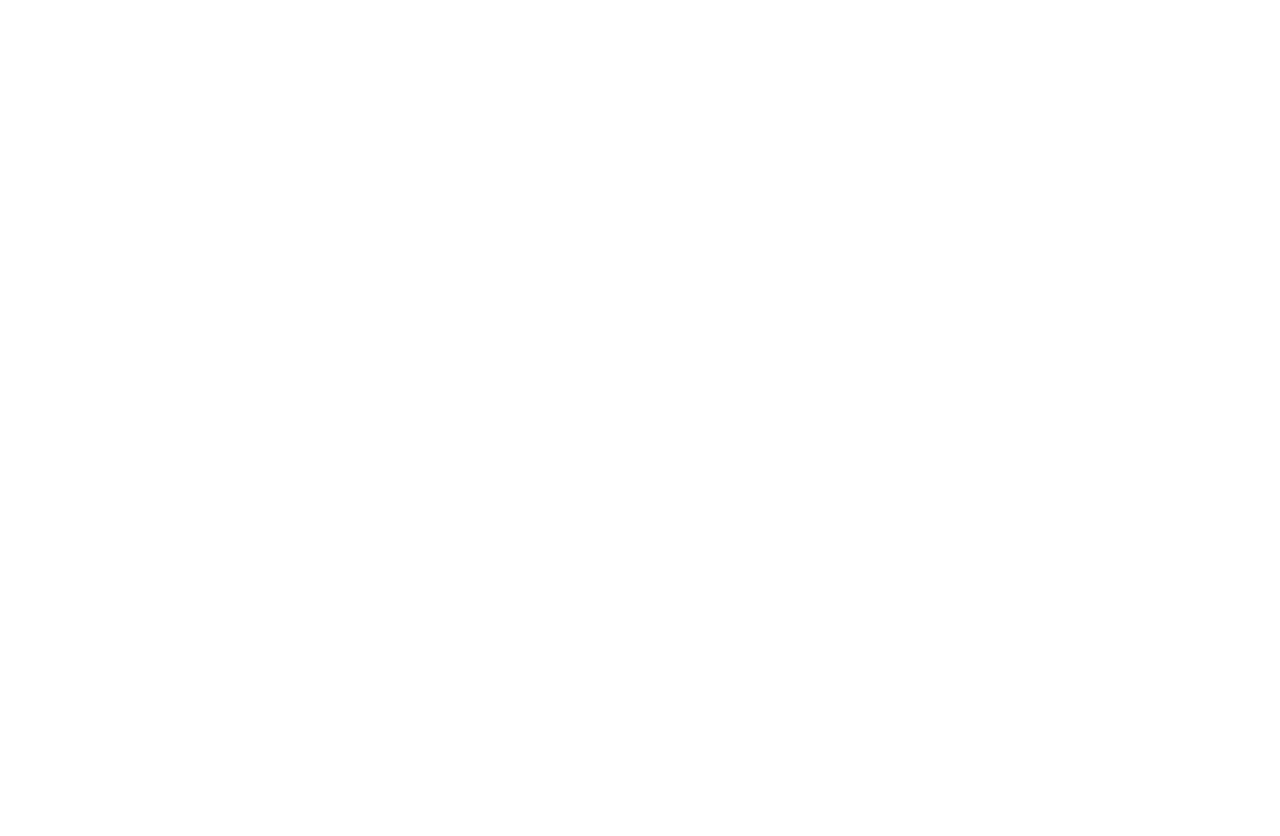
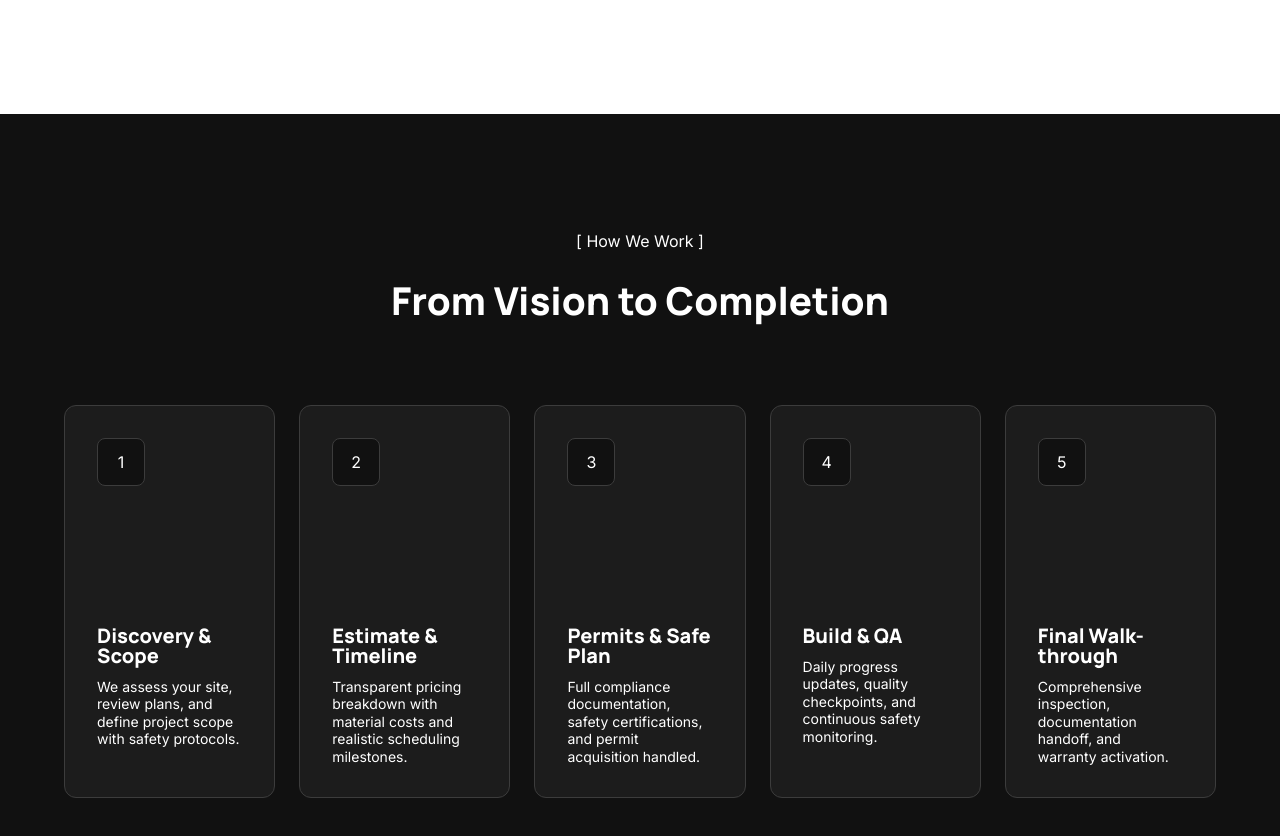
Before and after one commit to dipanjonroy/homebuild, a Next.js app: page / in a window 1280 px wide. Shown: the part 6710-7546 px from the top of the page. Before the commit the page ends 6824 px from the top, so only its background shows below. Built offline with nearby package versions, Linux system fonts and the light colour scheme.

Commit message:
Feat: Process Section added to homepage

```diff
--- a/src/app/(public)/page.tsx
+++ b/src/app/(public)/page.tsx
@@ -3,6 +3,7 @@
 import AboutSection from "@/components/sections/homepage/AboutSection";
 import ServicesSection from "@/components/sections/homepage/ServicesSection";
 import PortfolioSection from "@/components/sections/homepage/PortfolioSection";
+import ProcessSection from "@/components/sections/homepage/ProcessSection";
 
 export default function Homepage() {
   return (
@@ -12,6 +13,7 @@
       <AboutSection />
       <ServicesSection />
       <PortfolioSection />
+      <ProcessSection />
     </>
   );
 }
--- /dev/null
+++ b/src/components/sections/homepage/ProcessSection/ProcessCard.tsx
@@ -0,0 +1,20 @@
+type ProcessDetails = {
+  sl: number;
+  title: string;
+  text: string;
+}
+
+
+export default function ProcessCard({details}:{details: ProcessDetails}) {
+  return (
+    <div className="w-full bg-[#1C1C1C] border border-[#3C3C3C] rounded-xl p-8">
+      <div>
+        <div className="w-12 h-12 rounded-lg black-bg border border-[#3C3C3C] flex-center mb-35 white-text">
+          {details.sl}
+        </div>
+        <h3 className="text-xl heading font-bold leading-none mb-3 white-text">{details.title}</h3>
+        <p className="text-sm white-text leading-tight">{details.text}</p>
+      </div>
+    </div>
+  );
+}
--- /dev/null
+++ b/src/components/sections/homepage/ProcessSection/Processes.tsx
@@ -0,0 +1,34 @@
+import ProcessCard from "./ProcessCard";
+
+const processData = [
+  {
+    title: "Discovery & Scope",
+    text: "We assess your site, review plans, and define project scope with safety protocols.",
+  },
+  {
+    title: "Estimate & Timeline",
+    text: "Transparent pricing breakdown with material costs and realistic scheduling milestones.",
+  },
+  {
+    title: "Permits & Safe Plan",
+    text: "Full compliance documentation, safety certifications, and permit acquisition handled.",
+  },
+  {
+    title: "Build & QA",
+    text: "Daily progress updates, quality checkpoints, and continuous safety monitoring.",
+  },
+  {
+    title: "Final Walk-through",
+    text: "Comprehensive inspection, documentation handoff, and warranty activation.",
+  },
+];
+
+export default function Processes() {
+  return (
+    <div className="w-full grid grid-cols-1 md:grid-cols-2 lg:grid-cols-3 xl:grid-cols-5 gap-6">
+      {processData.map((process, idx) => (
+        <ProcessCard key={idx} details={{ sl: idx + 1, ...process }} />
+      ))}
+    </div>
+  );
+}
--- /dev/null
+++ b/src/components/sections/homepage/ProcessSection/index.tsx
@@ -0,0 +1,22 @@
+import SectionHeading from "@/components/ui/SectionHeading";
+import Processes from "./Processes";
+
+export default function index() {
+  return (
+    <section className="section-padding black-bg">
+      <div className="site-container">
+        <div className="space-y-20">
+          <SectionHeading
+            label="How We Work"
+            heading="From Vision to Completion"
+            align="center"
+            variant="white"
+          />
+
+          {/* Processes */}
+          <Processes/>
+        </div>
+      </div>
+    </section>
+  );
+}
--- a/src/components/ui/SectionHeading.tsx
+++ b/src/components/ui/SectionHeading.tsx
@@ -2,17 +2,20 @@
   label?: string;
   heading: string;
   align?: "left" | "right" | "center";
+  variant?: "black" | "white";
 };
 
 export default function SectionHeading({
   label,
   heading,
   align,
+  variant
 }: SectionHeadingType) {
   const alignClass = align === "left" ? "text-left items-start" : align === "right" ? "text-right items-end" : "text-center items-center";
+  const colorClass = variant === "white" ? "white-text" : "black-text";
 
   return (
-    <div className={`flex flex-col ${alignClass} gap-6`}>
+    <div className={`flex flex-col ${alignClass} ${colorClass} gap-6`}>
       {label && <span className="text-sm lg:text-base">{`[ ${label} ]`}</span>}
       <h2 className="heading-two">{heading}</h2>
     </div>
```
